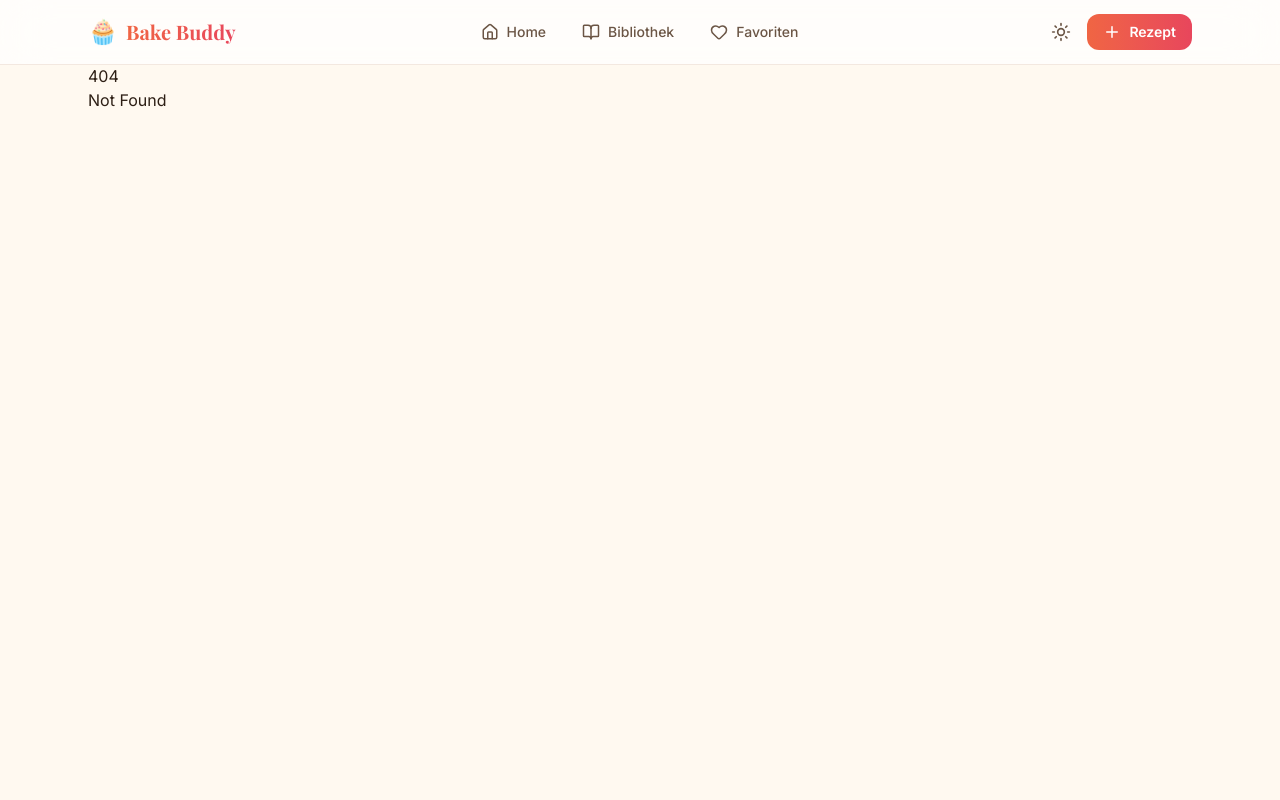
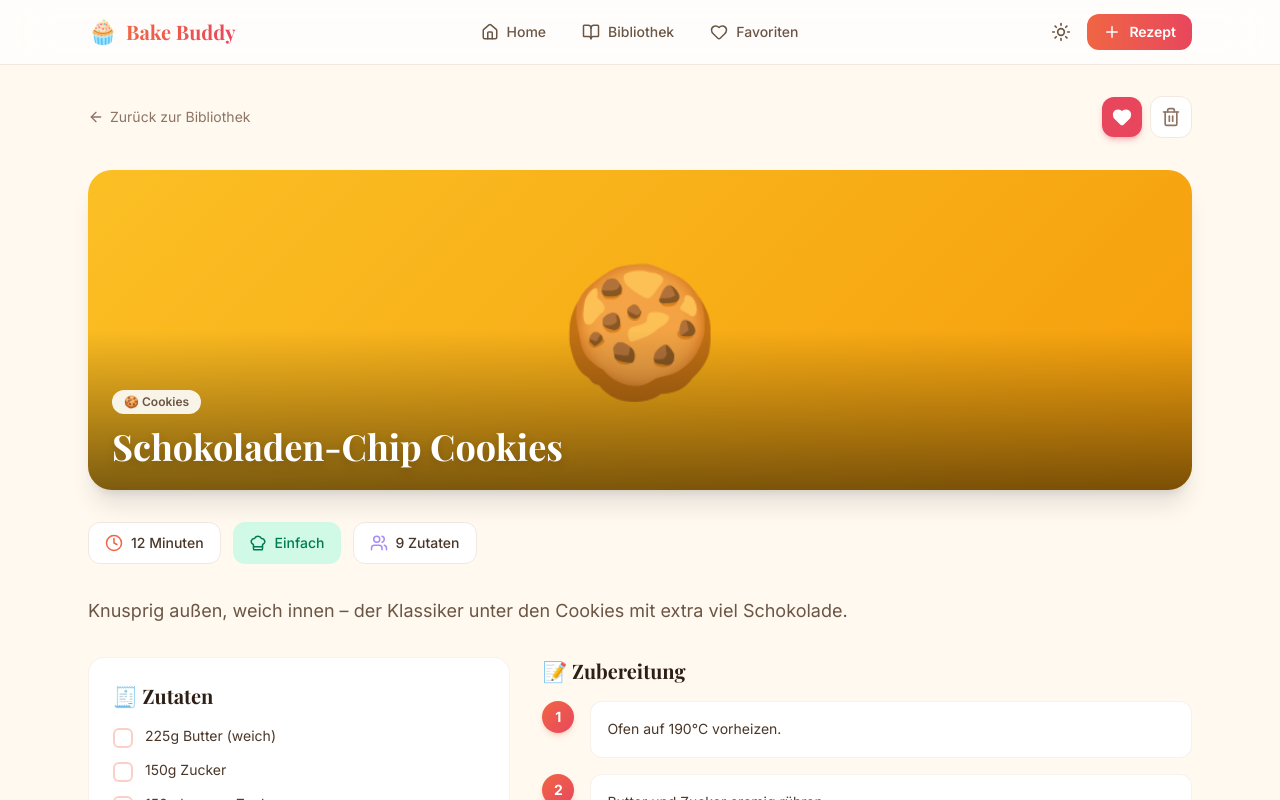
Before and after one commit to Ziegeee/BakeBuddy, a SvelteKit app: page /recipe/1 in a window 1280 px wide. Before the commit this address had no page. Shown: the top 800 px of the page. Built offline with nearby package versions, Linux system fonts and the light colour scheme.

Commit message:
Create +page.svelte

```diff
--- /dev/null
+++ b/src/routes/recipe/[id]/+page.svelte
@@ -0,0 +1,156 @@
+<script lang="ts">
+  import { page } from '$app/state';
+  import { goto } from '$app/navigation';
+  import { recipeStore } from '$lib/stores/recipes.svelte';
+  import { getCategoryEmoji, getCategoryColors } from '$lib/types/recipe';
+  import { ArrowLeft, Clock, ChefHat, Heart, Trash2, Users } from 'lucide-svelte';
+
+  let recipeId = $derived(page.params.id);
+  let recipe = $derived(recipeStore.getRecipe(recipeId));
+  let colors = $derived(recipe ? getCategoryColors(recipe.category) : ['#f06543', '#e8465c'] as [string, string]);
+
+  function handleDelete() {
+    if (recipe && confirm('Möchtest du dieses Rezept wirklich löschen?')) {
+      recipeStore.deleteRecipe(recipe.id);
+      goto('/library');
+    }
+  }
+
+  function handleFavorite() {
+    if (recipe) {
+      recipeStore.toggleFavorite(recipe.id);
+    }
+  }
+
+  function getDifficultyColor(diff: string) {
+    switch (diff) {
+      case 'Einfach': return 'bg-emerald-100 text-emerald-700 dark:bg-emerald-900/30 dark:text-emerald-400';
+      case 'Mittel': return 'bg-amber-100 text-amber-700 dark:bg-amber-900/30 dark:text-amber-400';
+      case 'Fortgeschritten': return 'bg-rose-100 text-rose-700 dark:bg-rose-900/30 dark:text-rose-400';
+      default: return '';
+    }
+  }
+</script>
+
+<svelte:head>
+  <title>{recipe?.name ?? 'Rezept'} – Bake Buddy</title>
+</svelte:head>
+
+{#if recipe}
+  <div class="py-8 space-y-8">
+    <!-- Back nav -->
+    <div class="flex items-center justify-between">
+      <a href="/library" class="inline-flex items-center gap-1.5 text-sm text-[#8d7464] dark:text-[#a08878] hover:text-[#f06543] dark:hover:text-[#ffb4a2] transition-colors">
+        <ArrowLeft size={16} />
+        Zurück zur Bibliothek
+      </a>
+      <div class="flex items-center gap-2">
+        <button
+          onclick={handleFavorite}
+          class="p-2.5 rounded-xl transition-all duration-200 {recipe.isFavorite ? 'bg-[#e8465c] text-white shadow-md shadow-[#e8465c]/30' : 'bg-white dark:bg-[#2a1f28] text-[#8d7464] hover:text-[#e8465c] border border-[#f3e8e0] dark:border-[#3d2b35]'}"
+          aria-label="Favorit"
+        >
+          <Heart size={20} fill={recipe.isFavorite ? 'currentColor' : 'none'} />
+        </button>
+        <button
+          onclick={handleDelete}
+          class="p-2.5 rounded-xl bg-white dark:bg-[#2a1f28] text-[#8d7464] hover:text-red-500 border border-[#f3e8e0] dark:border-[#3d2b35] hover:border-red-200 dark:hover:border-red-900/30 transition-all"
+          aria-label="Löschen"
+        >
+          <Trash2 size={20} />
+        </button>
+      </div>
+    </div>
+
+    <!-- Hero Image -->
+    <div class="relative rounded-3xl overflow-hidden shadow-xl">
+      {#if recipe.image}
+        <img src={recipe.image} alt={recipe.name} class="w-full h-64 sm:h-80 object-cover" />
+      {:else}
+        <div
+          class="w-full h-64 sm:h-80 flex items-center justify-center"
+          style="background: linear-gradient(135deg, {colors[0]}, {colors[1]});"
+        >
+          <span class="text-9xl opacity-70">{getCategoryEmoji(recipe.category)}</span>
+        </div>
+      {/if}
+      <div class="absolute inset-0 bg-gradient-to-t from-black/50 via-transparent to-transparent"></div>
+      <div class="absolute bottom-6 left-6 right-6">
+        <span class="inline-flex items-center gap-1 px-3 py-1 bg-white/90 dark:bg-[#2a1f28]/90 backdrop-blur-sm rounded-full text-xs font-semibold text-[#6b5545] dark:text-[#c4a898] mb-3">
+          {getCategoryEmoji(recipe.category)} {recipe.category}
+        </span>
+        <h1 class="text-3xl sm:text-4xl font-bold text-white drop-shadow-lg" style="font-family: 'Playfair Display', serif;">
+          {recipe.name}
+        </h1>
+      </div>
+    </div>
+
+    <!-- Meta -->
+    <div class="flex flex-wrap gap-3">
+      <div class="flex items-center gap-2 px-4 py-2.5 bg-white dark:bg-[#2a1f28] rounded-xl border border-[#f3e8e0] dark:border-[#3d2b35]">
+        <Clock size={18} class="text-[#f06543]" />
+        <span class="text-sm font-medium text-[#4a3728] dark:text-[#d4c4b5]">{recipe.bakingTime} Minuten</span>
+      </div>
+      <div class="flex items-center gap-2 px-4 py-2.5 rounded-xl {getDifficultyColor(recipe.difficulty)}">
+        <ChefHat size={18} />
+        <span class="text-sm font-medium">{recipe.difficulty}</span>
+      </div>
+      <div class="flex items-center gap-2 px-4 py-2.5 bg-white dark:bg-[#2a1f28] rounded-xl border border-[#f3e8e0] dark:border-[#3d2b35]">
+        <Users size={18} class="text-[#a78bfa]" />
+        <span class="text-sm font-medium text-[#4a3728] dark:text-[#d4c4b5]">{recipe.ingredients.length} Zutaten</span>
+      </div>
+    </div>
+
+    <!-- Description -->
+    {#if recipe.description}
+      <p class="text-[#6b5545] dark:text-[#c4a898] text-lg leading-relaxed">{recipe.description}</p>
+    {/if}
+
+    <div class="grid grid-cols-1 lg:grid-cols-5 gap-8">
+      <!-- Ingredients -->
+      <div class="lg:col-span-2">
+        <div class="bg-white dark:bg-[#2a1f28] rounded-2xl p-6 border border-[#f3e8e0]/60 dark:border-[#3d2b35]/60 sticky top-24">
+          <h2 class="text-xl font-bold text-[#2d1f15] dark:text-[#fff3e0] mb-4" style="font-family: 'Playfair Display', serif;">
+            🧾 Zutaten
+          </h2>
+          <ul class="space-y-3">
+            {#each recipe.ingredients as ingredient, i}
+              <li class="flex items-start gap-3 group">
+                <div class="w-5 h-5 mt-0.5 rounded-md border-2 border-[#f06543]/30 group-hover:border-[#f06543] transition-colors flex-shrink-0 flex items-center justify-center">
+                  <div class="w-2 h-2 rounded-sm bg-[#f06543] opacity-0 group-hover:opacity-100 transition-opacity"></div>
+                </div>
+                <span class="text-[#4a3728] dark:text-[#d4c4b5] text-sm">{ingredient}</span>
+              </li>
+            {/each}
+          </ul>
+        </div>
+      </div>
+
+      <!-- Steps -->
+      <div class="lg:col-span-3">
+        <h2 class="text-xl font-bold text-[#2d1f15] dark:text-[#fff3e0] mb-4" style="font-family: 'Playfair Display', serif;">
+          📝 Zubereitung
+        </h2>
+        <div class="space-y-4">
+          {#each recipe.steps as step, i}
+            <div class="flex gap-4 group">
+              <div class="flex-shrink-0 w-8 h-8 rounded-full bg-gradient-to-br from-[#f06543] to-[#e8465c] text-white flex items-center justify-center text-sm font-bold shadow-md shadow-[#f06543]/20">
+                {i + 1}
+              </div>
+              <div class="flex-1 bg-white dark:bg-[#2a1f28] rounded-xl p-4 border border-[#f3e8e0]/60 dark:border-[#3d2b35]/60 group-hover:border-[#f06543]/30 transition-colors">
+                <p class="text-sm text-[#4a3728] dark:text-[#d4c4b5] leading-relaxed">{step}</p>
+              </div>
+            </div>
+          {/each}
+        </div>
+      </div>
+    </div>
+  </div>
+{:else}
+  <div class="py-20 text-center">
+    <div class="text-6xl mb-4">😕</div>
+    <h2 class="text-xl font-bold text-[#2d1f15] dark:text-[#fff3e0] mb-2">Rezept nicht gefunden</h2>
+    <p class="text-[#8d7464] dark:text-[#a08878] mb-6">Dieses Rezept existiert leider nicht.</p>
+    <a href="/library" class="px-6 py-3 bg-gradient-to-r from-[#f06543] to-[#e8465c] text-white rounded-xl text-sm font-semibold">Zur Bibliothek</a>
+  </div>
+{/if}
```
